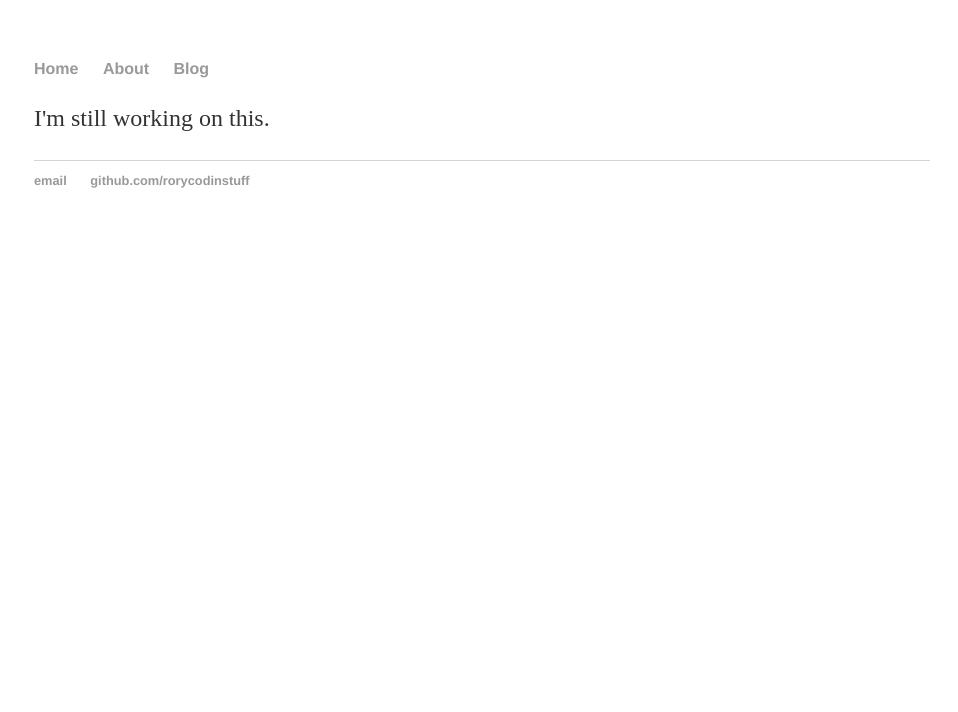
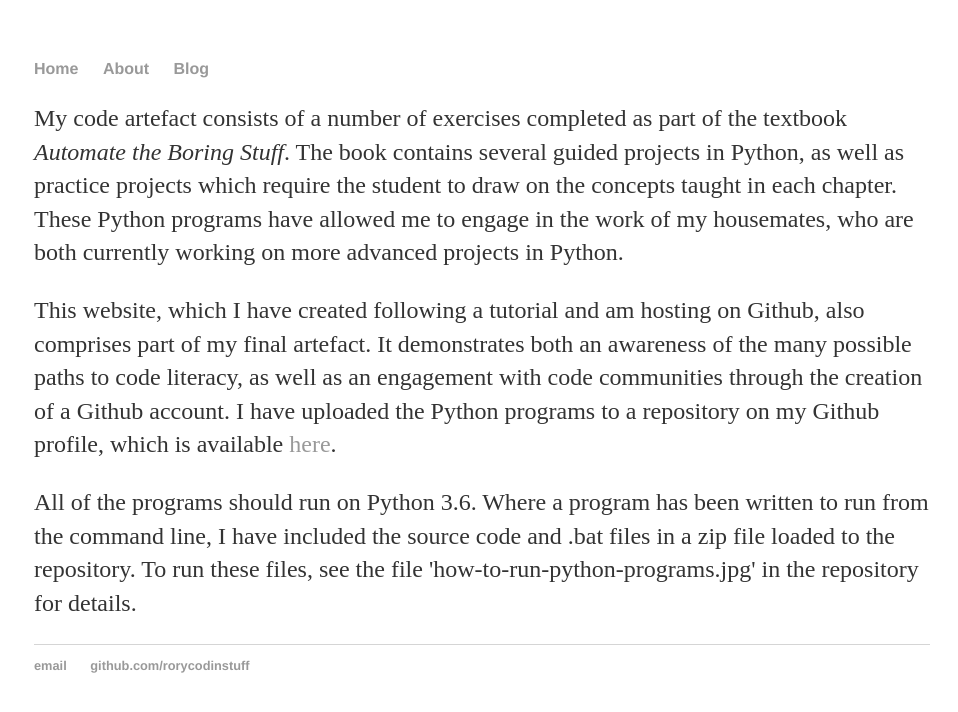
Before and after one commit to rorycodinstuff/rorycodinstuff.github.io, a Jekyll site: the page built from about/index.html, in a window 1280 px wide. Shown: the top 712 px of the page, without its empty margins (158-1116 px from the left). Built offline with Jekyll 4.4.1, drawn with Linux system fonts in a browser that asks for light colours.

Commit message:
Update index.html

```diff
--- a/about/index.html
+++ b/about/index.html
@@ -3,5 +3,11 @@ layout: default
 title: Rory Green -- About
 ---
 <div class="blurb">
-	<p>I'm still working on this.</p>
+<p>My code artefact consists of a number of exercises completed as part of the textbook <i>Automate the Boring Stuff</i>. The book contains several guided projects in Python, as well as practice projects which require the student to draw on the concepts taught in each chapter. These Python programs have allowed me to engage in the work of my housemates, who are both currently working on more advanced projects in Python.</p>
+
+<p>This website, which I have created following a tutorial and am hosting on Github, also comprises part of my final artefact. It demonstrates both an awareness of the many possible paths to code literacy, as well as an engagement with code communities through the creation of a Github account. I have uploaded the Python programs to a repository on my Github profile, which is available <a href ='https://github.com/rorycodinstuff/DSM-artefact'>here</a>.</p>
+
+<p>All of the programs should run on Python 3.6. Where a program has been written to run from the command line, I have included the source code and .bat files in a zip file loaded to the repository. To run these files, see the file 'how-to-run-python-programs.jpg' in the repository for details.</p>
+
+
 </div><!-- /.blurb -->
```
